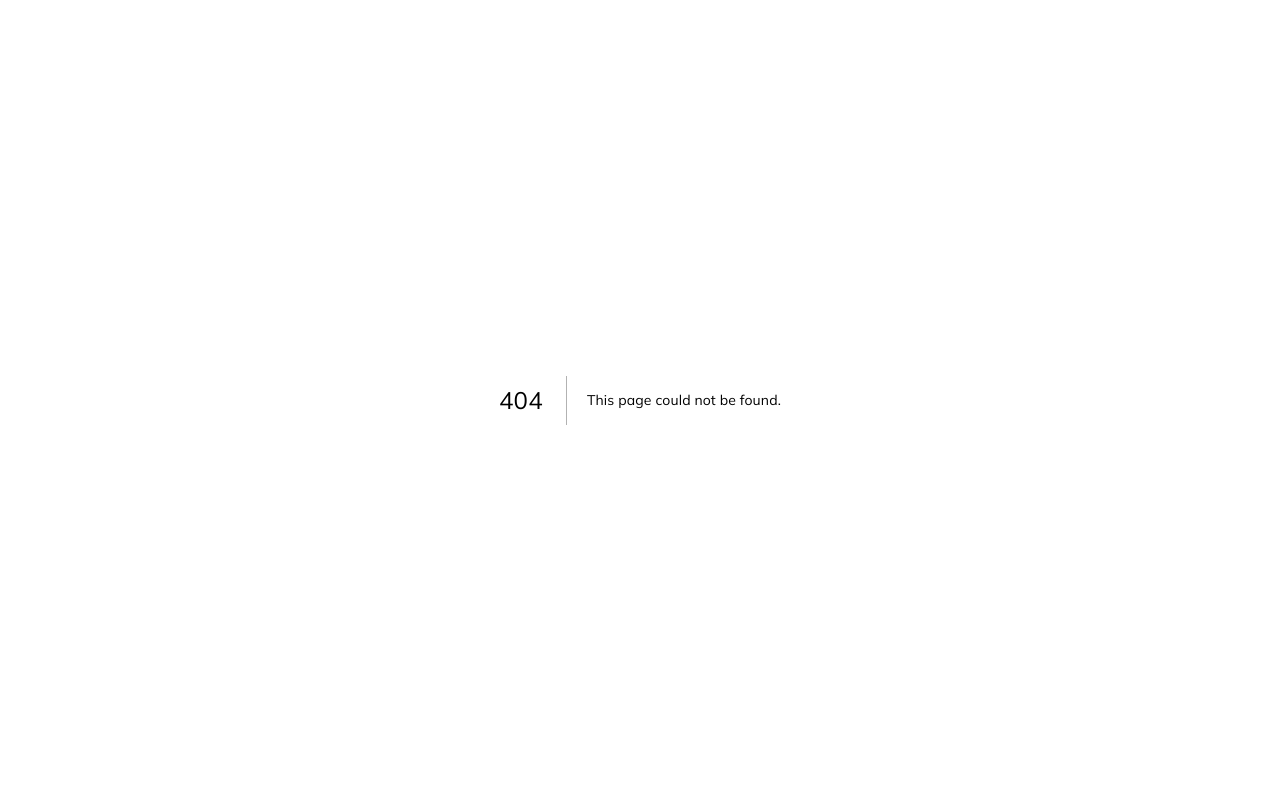
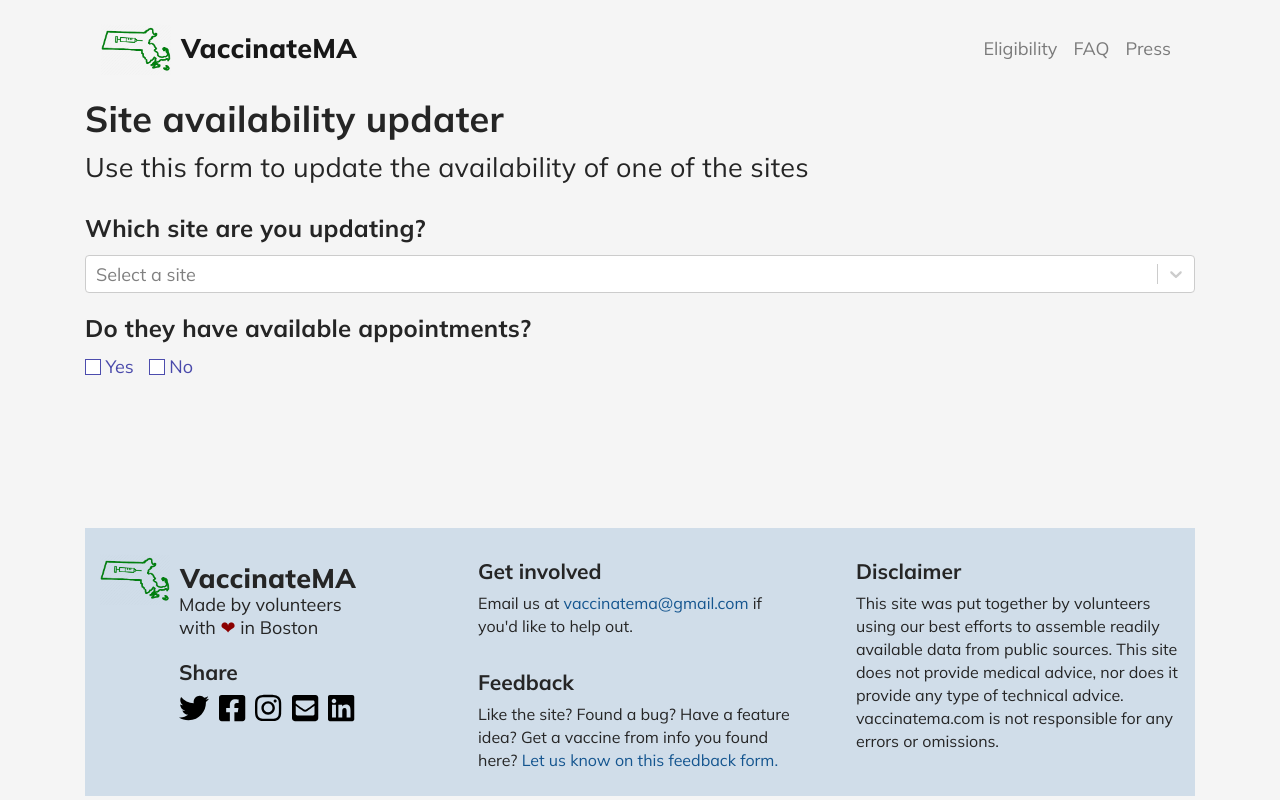
Before and after one commit to codeforboston/vaccinatema, a Next.js app: page /volunteer/updater in a window 1280 px wide. Before the commit this address had no page. Built offline with nearby package versions, Linux system fonts and the light colour scheme; no server answers.

Commit message:
volunteer form progress save

```diff
--- a/app.js
+++ b/app.js
@@ -98,6 +98,10 @@ if (cluster.isMaster) {
             res.send(sites);
         });
 
+        server.get('/volunteer/updater', (req, res) => {
+            return app.render(req, res, '/volunteer/updater', req.query);
+        });
+
         server.use(express.static('static'));
 
         server.post('/search_query_location', async function (req, res) {
--- /dev/null
+++ b/components/UpdaterForm.js
@@ -0,0 +1,152 @@
+import React, { useState, useEffect } from 'react';
+import Select from 'react-select';
+import DatePicker from 'react-datepicker';
+
+import YesNoRadio from './subcomponents/YesNoRadio';
+
+const YES = 'yes', NO = 'no';
+
+const UpdaterForm = () => {
+    const [sites, setSites] = useState([]);
+    const [site, setSite] = useState(null);
+    const [website, setWebsite] = useState('');
+    const [datesKnown, setDatesKnown] = useState(null);
+    const [isAvailable, setIsAvailable] = useState(null);
+    const [nextAvailKnown, setNextAvailKnown] = useState(null);
+    const [dates, setDates] = useState([]);
+    const [selectedDate, setSelectedDate] = useState(null);
+
+
+    useEffect(() => {
+        fetch('/locations', { credentials: 'same-origin' })
+            .then(response => {
+                if (response.ok) {
+                    return response;
+                } else {
+                    let errorMessage = `${response.status} (${response.statusText})`,
+                        error = new Error(errorMessage);
+                    throw(error);
+                }
+            })
+            .then(response => {
+                return response.json();
+            })
+            .then(body => {
+                const newOptions = body.map(obj => {
+                    return {
+                        value: obj.name,
+                        label: obj.name,
+                    };
+                }).sort((a, b) => {
+                    if (a.value < b.value) { return -1; }
+                    if (a.value > b.value) { return 1; }
+                    return 0;
+                });
+                setSites(newOptions);
+            })
+            .catch(error => console.error(`Error in fetch: ${error.message}`));
+    }, []);
+
+    useEffect(() => {
+        // Clear state if answer to question 1 changes
+        if (isAvailable === YES) {
+            setNextAvailKnown(null);
+        } else if (isAvailable === NO) {
+            setDatesKnown(null);
+        }
+    }, [isAvailable]);
+
+    const config = {
+        instanceId: 'site-updater-select',
+        menuPlacement: 'auto',
+        isSearchable: true,
+        placeholder: 'Select a site',
+        onChange: (obj) => setSite(obj.value),
+        options: sites,
+        value: sites.find(op => op.value === site?.['name']),
+    };
+
+    const handleSubmit = () => {
+
+    };
+
+    const renderSubmitButton = () => (
+        <button className="submit-button" onClick={handleSubmit}>Submit</button>
+    );
+
+    const renderAvailFields = () => {
+        if (datesKnown === YES) {
+            return (
+                <div>
+                    <DatePicker
+                        selected={selectedDate}
+                        onSelect={(e) => setSelectedDate(e)}
+                        placeholderText="Choose Date"
+                        minDate={Date.now()}
+                    />
+                    {renderSubmitButton()}
+                </div>
+            );
+        } else if (datesKnown === NO) {
+            return (
+                <div>
+                    {renderSubmitButton()}
+                </div>
+            );
+        }
+    };
+
+    const renderNoAvailFields = () => {
+        if (nextAvailKnown === YES) {
+            return (
+                <div>
+                    <h6>Enter the website where availability will be announced, if known, then hit submit.</h6>
+                    <input type="text" name="website" id="website" value={website}
+                        onChange={(e) => setWebsite(e.target.value)} />
+                    {renderSubmitButton()}
+                </div>
+            );
+        } else if (nextAvailKnown === NO) {
+            return (
+                <div>
+                    <h2>Enter date, time, and website if applicable</h2>
+                    <input type="text" name="website" id="website" value={website}
+                        onChange={(e) => setWebsite(e.target.value)} />
+                    {renderSubmitButton()}
+                </div>
+            );
+        }
+    };
+
+    const renderAvailAnswered = () => {
+        if (isAvailable === YES) {
+            return (
+                <div>
+                    <YesNoRadio name="dates-known" title="Do you know the date(s) of the clinic?"
+                        action={setDatesKnown} value={datesKnown}/>
+                    {renderAvailFields()}
+                </div>
+            );
+        } else if (isAvailable === NO) {
+            return (
+                <div>
+                    <YesNoRadio name="next-avail-known" title="Do you know when there will next be availability?"
+                        action={setNextAvailKnown} value={nextAvailKnown}/>
+                    {renderNoAvailFields()}
+                </div>
+            );
+        }
+    };
+
+    return (
+        <div className="updater-form">
+            <h2>Which site are you updating?</h2>
+            <Select {...config} />
+            <YesNoRadio name="is-available" title="Do they have available appointments?"
+                action={setIsAvailable} value={isAvailable}/>
+            {renderAvailAnswered()}
+        </div>
+    );
+};
+
+export default UpdaterForm;
--- /dev/null
+++ b/components/subcomponents/YesNoRadio.js
@@ -0,0 +1,29 @@
+
+import React from 'react';
+import PropType from 'prop-types';
+
+const YesNoRadio = ({ name, title, action, value }) => {
+
+    return(
+        <div>
+            <h2>{title}</h2>
+            <div className="radio-button">
+                <input type="radio" id={`${name}-yes`} name={`${name}-yes`} checked={value === 'yes'} value="yes"
+                    onChange={() => action('yes')}/>
+                <label htmlFor={`${name}-yes`}>Yes</label>
+                <input type="radio" id={`${name}-no`} name={`${name}-no`} checked={value === 'no'} value="no"
+                    onChange={() => action('no')}/>
+                <label htmlFor={`${name}-no`}>No</label>
+            </div>
+        </div>
+    );
+};
+
+export default YesNoRadio;
+
+YesNoRadio.propTypes = {
+    name: PropType.string,
+    title: PropType.string,
+    action: PropType.func,
+    value: PropType.string,
+};
--- a/package.json
+++ b/package.json
@@ -26,9 +26,11 @@
     "pg": "^8.5.1",
     "react": "^16.13.1",
     "react-bootstrap": "^1.4.3",
+    "react-datepicker": "^3.5.0",
     "react-dom": "^16.13.1",
     "react-geocode": "^0.2.3",
     "react-process-string": "^1.2.0",
+    "react-select": "^4.1.0",
     "react-share": "^4.3.1",
     "sass": "^1.32.7"
   },
--- a/pages/_app.js
+++ b/pages/_app.js
@@ -1,6 +1,7 @@
 import React from 'react';
 import App from 'next/app';
 
+import 'react-datepicker/dist/react-datepicker.css';
 import 'bootstrap/dist/css/bootstrap.min.css';
 import '../styles/index.scss';
 
--- /dev/null
+++ b/pages/volunteer/updater.js
@@ -0,0 +1,17 @@
+// TODO: Rename this index.js when react migration is complete
+import React from 'react';
+
+import Layout from '../../components/Layout';
+import UpdaterForm from '../../components/UpdaterForm';
+
+const Updater = () => (
+    <Layout pageTitle="Site Availability Updater">
+        <div id="updater-page">
+            <h1>Site availability updater</h1>
+            <h6>Use this form to update the availability of one of the sites</h6>
+            <UpdaterForm />
+        </div>
+    </Layout>
+);
+
+export default Updater;
--- a/styles/_app.scss
+++ b/styles/_app.scss
@@ -244,7 +244,8 @@ a {
 }
 
 #faq-page,
-#press-page {
+#press-page,
+#updater-page {
   padding-bottom: 30px;
   .faq-description {
     padding-top: 30px;
@@ -255,6 +256,51 @@ a {
   }
   p, a {
     font-size: 21px;
+  }
+}
+
+#updater-page {
+  .updater-image {
+    width: 100%;
+  }
+  .updater-form {
+    div.radio-button {
+      label {
+        cursor: pointer;
+        line-height: 16px;
+        padding-right: 15px;
+      }
+
+      input[type=radio] {
+        position: absolute;
+        visibility: hidden;
+      }
+
+      input[type="radio"] + label:before {
+        background: white;
+        cursor: pointer;
+        border: 1px solid rgba(darkblue, 0.7);
+        content: "\00a0";
+        display: inline-block;
+        height: 16px;
+        margin: 0 .25em 0 0;
+        padding: 0;
+        vertical-align: top;
+        width: 16px;
+      }
+
+      input[type="radio"]:checked + label:before {
+        background: darkblue;
+      }
+
+      input[type="radio"] + label {
+        color: rgba(darkblue, 0.7);
+      }
+
+      input[type="radio"]:checked + label {
+        color: darkblue;
+      }
+    }
   }
 }
 
```
